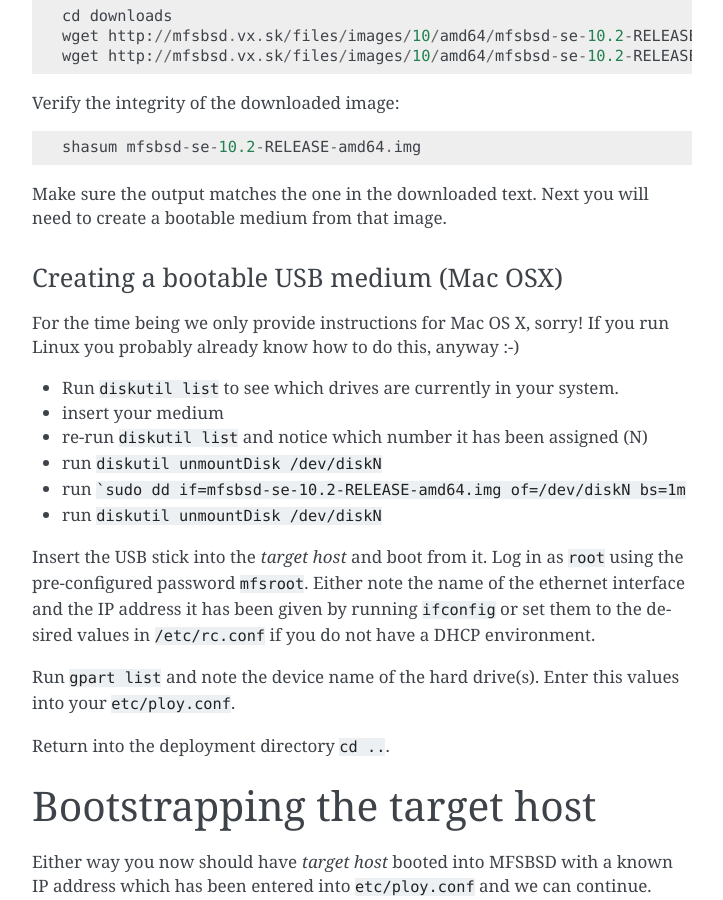
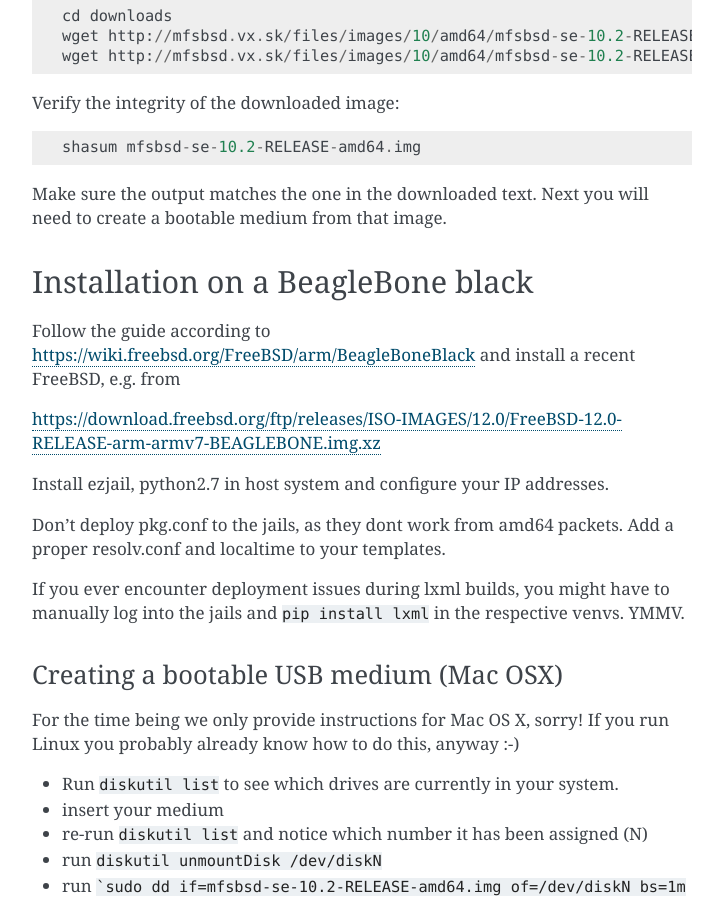
Before and after one commit to ZeitOnline/briefkasten, a Sphinx documentation site: the page built from docs/deployment/index.rst, in a window 1280 px wide and 900 px high, scrolled down 4717 px. Shown: the whole window, without its empty margins (388-1111 px from the left). Built offline with Sphinx 7.4.7, drawn with Linux system fonts in a browser that asks for light colours; some of the changed text lies outside the part shown.

Commit message:
Move beagle docs to the install instructions

```diff
--- a/docs/deployment/index.rst
+++ b/docs/deployment/index.rst
@@ -174,6 +174,18 @@
 
 Make sure the output matches the one in the downloaded text. Next you will need to create a bootable medium from that image.
 
+Installation on a BeagleBone black
+==================================
+
+Follow the guide according to https://wiki.freebsd.org/FreeBSD/arm/BeagleBoneBlack and install a recent FreeBSD, e.g. from
+
+https://download.freebsd.org/ftp/releases/ISO-IMAGES/12.0/FreeBSD-12.0-RELEASE-arm-armv7-BEAGLEBONE.img.xz
+
+Install ezjail, python2.7 in host system and configure your IP addresses.
+
+Don't deploy pkg.conf to the jails, as they dont work from amd64 packets. Add a proper resolv.conf and localtime to your templates.
+
+If you ever encounter deployment issues during lxml builds, you might have to manually log into the jails and ``pip install lxml`` in the respective venvs. YMMV.
 
 Creating a bootable USB medium (Mac OSX)
 ****************************************
```
